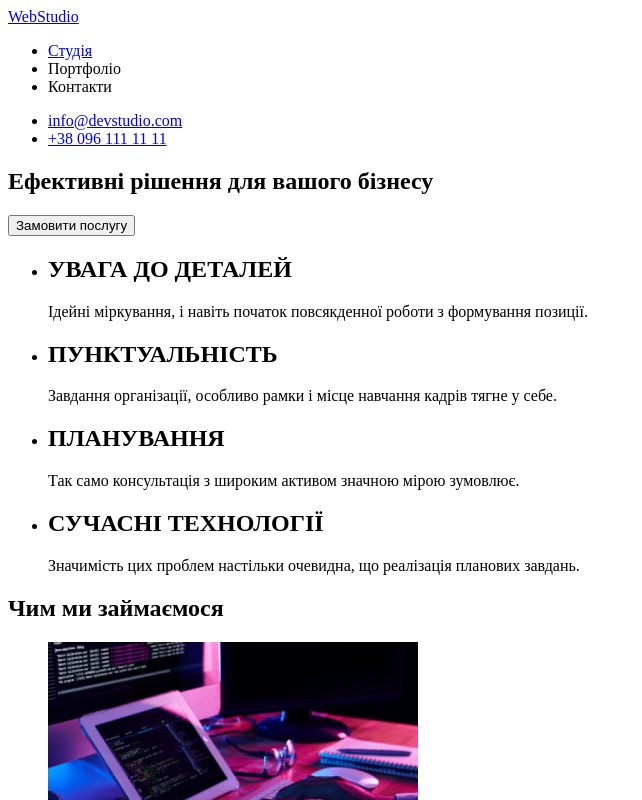
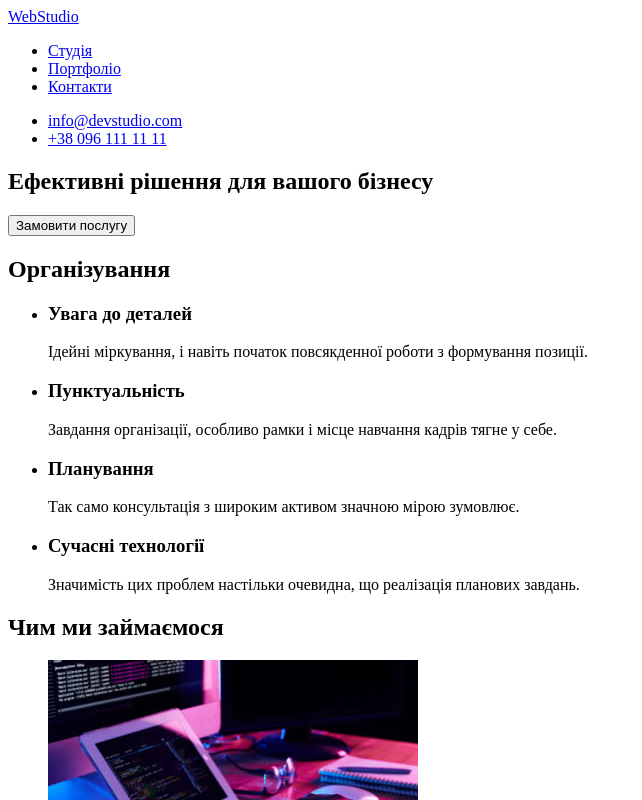
Before and after one commit to Koverin/goit-markup-hw-01, a plain HTML site: page index.html in a window 1280 px wide. Shown: the top 800 px of the page, without its empty margins (0-642 px from the left). Drawn offline with Linux system fonts and the light colour scheme.

Commit message:
Исправлены ошибки

```diff
--- a/index.html
+++ b/index.html
@@ -13,8 +13,8 @@
         <a href="#">WebStudio</a>
         <ul>
           <li><a href="#">Студія</a></li>
-          <li>Портфоліо</li>
-          <li>Контакти</li>
+          <li><a href="#"> Портфоліо</a></li>
+          <li><a href="#"> Контакти</a></li>
         </ul>
       </nav>
       <ul>
@@ -30,27 +30,28 @@
       </section>
     <!--organization-->
     <section>
+      <h2>Організування</h2>
       <ul>
         <li>
-          <h2>УВАГА ДО ДЕТАЛЕЙ</h2>
+          <h3>Увага до деталей</h3>
           <p>
             Ідейні міркування, і навіть початок повсякденної роботи з формування
             позиції.
           </p>
         </li>
         <li>
-          <h2>ПУНКТУАЛЬНІСТЬ</h2>
+          <h3>Пунктуальність</h3>
           <p>
             Завдання організації, особливо рамки і місце навчання кадрів тягне у
             себе.
           </p>
         </li>
         <li>
-          <h2>ПЛАНУВАННЯ</h2>
+          <h3>Планування</h3>
           <p>Так само консультація з широким активом значною мірою зумовлює.</p>
         </li>
         <li>
-          <h2>СУЧАСНІ ТЕХНОЛОГІЇ</h2>
+          <h3>Сучасні технології</h3>
           <p>
             Значимість цих проблем настільки очевидна, що реалізація планових
             завдань.
@@ -104,8 +105,10 @@
     <footer>
         <a href="#">WebStudio</a>
         <address>
-          <p> м. Київ, пр-т Лесі Українки, 26 </p>
           <ul>
+            <li>
+              <a href="https://goo.gl/maps/CPtrU1FHBa2aNyZL9" target="_blank" rel="noopener noreferrer nofollow">м. Київ, пр-т Лесі Украінки, 26</a>
+            </li>
             <li>
               <a href="mailto:info@devstudio.com">info@devstudio.com</a>
             </li>
```
